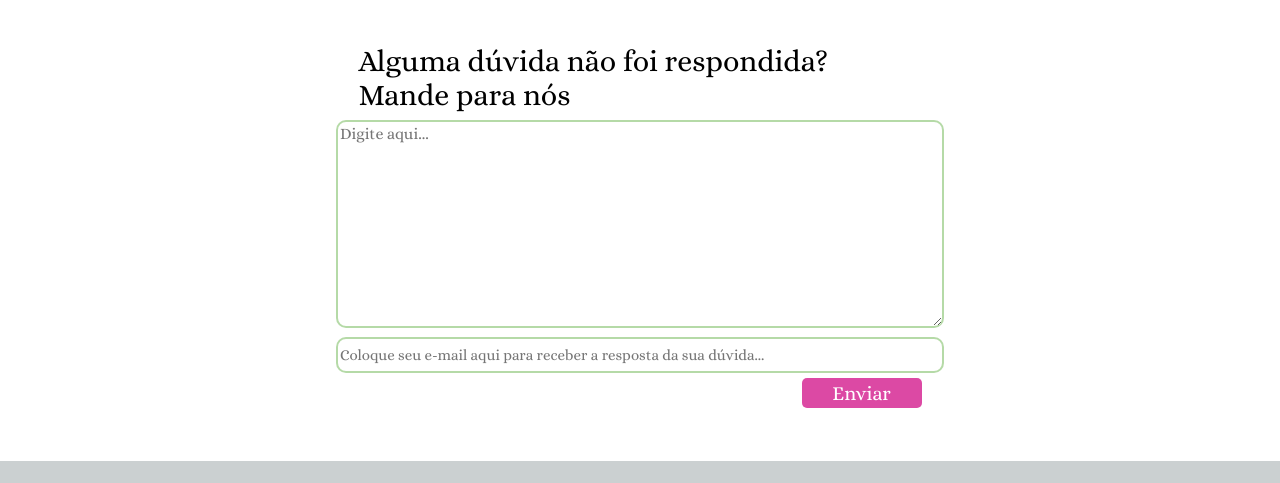
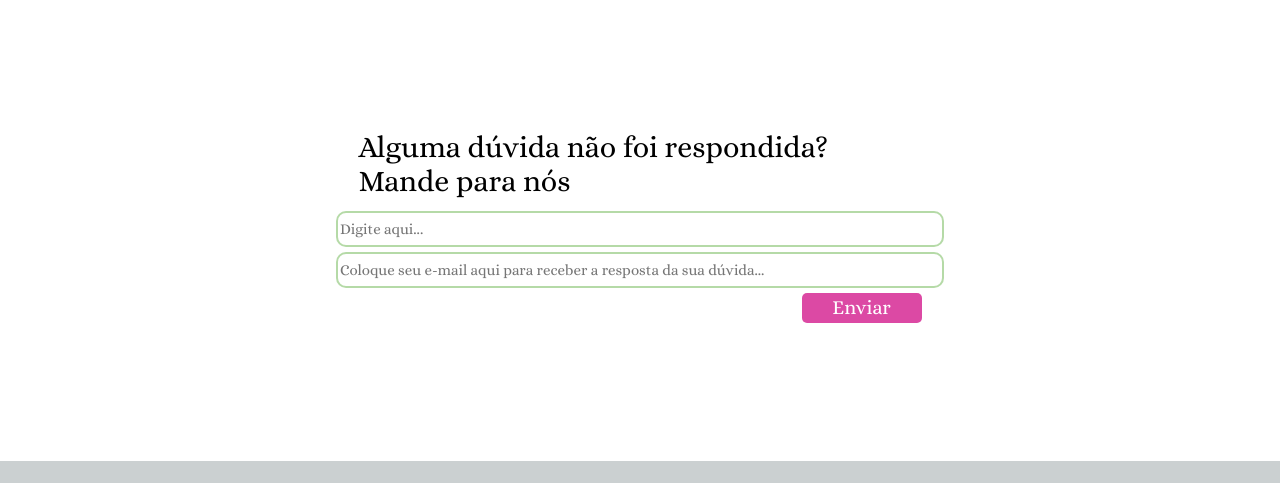
Before and after one commit to paola-gomes/ReceitasDaPo, a website: page site/site/public/index.html in a window 1280 px wide. Shown: the part 3140-3623 px from the top of the page. Drawn offline with Linux system fonts and the light colour scheme; files whose address does not match are found by name.

Commit message:
Arrumando API

```diff
--- a/site/site/public/index.html
+++ b/site/site/public/index.html
@@ -175,7 +175,7 @@
         </p>
       </div>
       <div>
-        <textarea id="textarea" cols="30" rows="10" placeholder="Digite aqui..."></textarea>
+        <input id="textarea" cols="30" rows="10" placeholder="Digite aqui..."></input>
       </div>
       <div>
         <input type="text" id="input_email"
```
